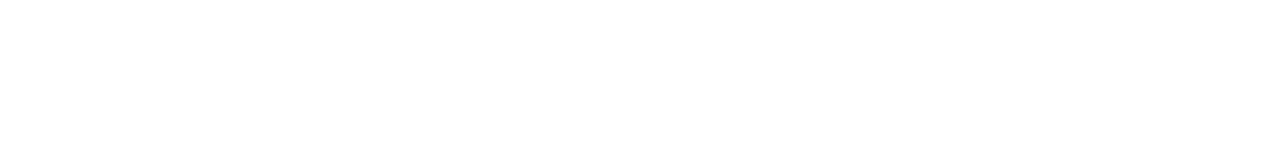
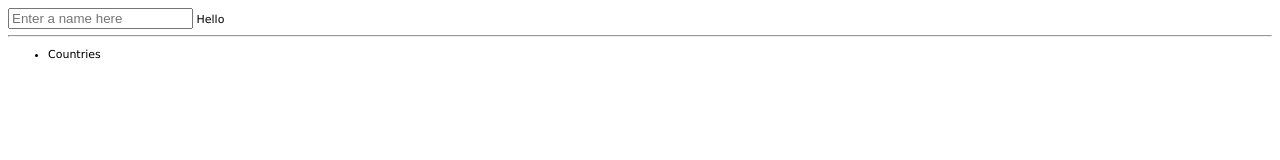
Before and after one commit to mrbjones/lister, a website: page public/index.html in a window 1280 px wide. Drawn offline with nearby package versions, Linux system fonts and the light colour scheme.

Commit message:
Update index.html

```diff
--- a/public/index.html
+++ b/public/index.html
@@ -2,8 +2,8 @@
 <html ng-app>
     <head>
         <title>Helloooo!</title>
-        <link rel="stylesheet" type="text/css" href="stylesheets/style.css"></script>
- <script src= "http://ajax.googleapis.com/ajax/libs/angularjs/1.3.14/angular.min.js">
+        <link rel="stylesheet" type="text/css" href="stylesheets/style.css">
+ <script src= "http://ajax.googleapis.com/ajax/libs/angularjs/1.3.14/angular.min.js"></script>
     </head>
 <body>
 <div id="content" >
```
